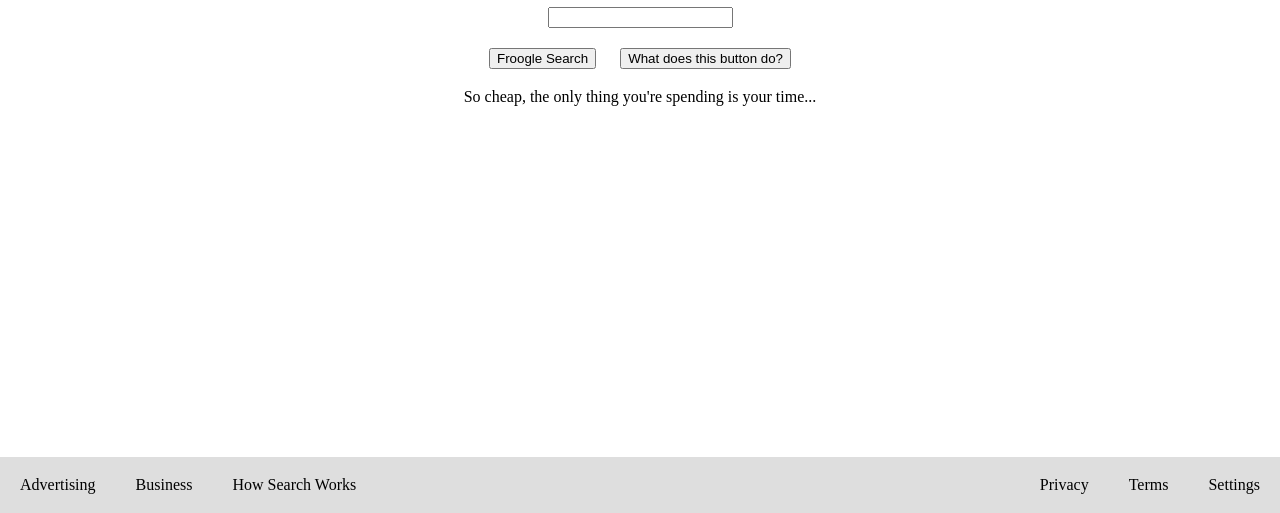
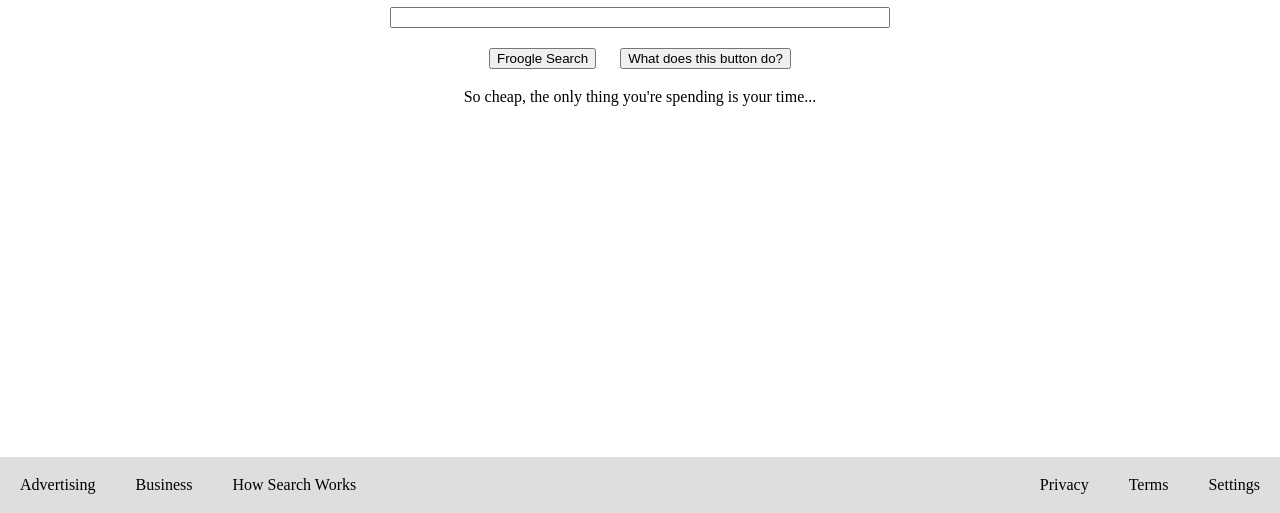
Before and after one commit to csvw/odin-project-two, a plain HTML site: page froogle/index.html in a window 1280 px wide. Shown: the part 287-800 px from the top of the page. Drawn offline with Linux system fonts and the light colour scheme.

Commit message:
Adjusted width of the froogle search bar.

```diff
--- a/froogle/styles/styles.css
+++ b/froogle/styles/styles.css
@@ -7,6 +7,10 @@ h1 {
 
 input {
     margin: 10px;
+}
+
+input[type=search] {
+    width: 500px;
 }
 
 .options {
```
